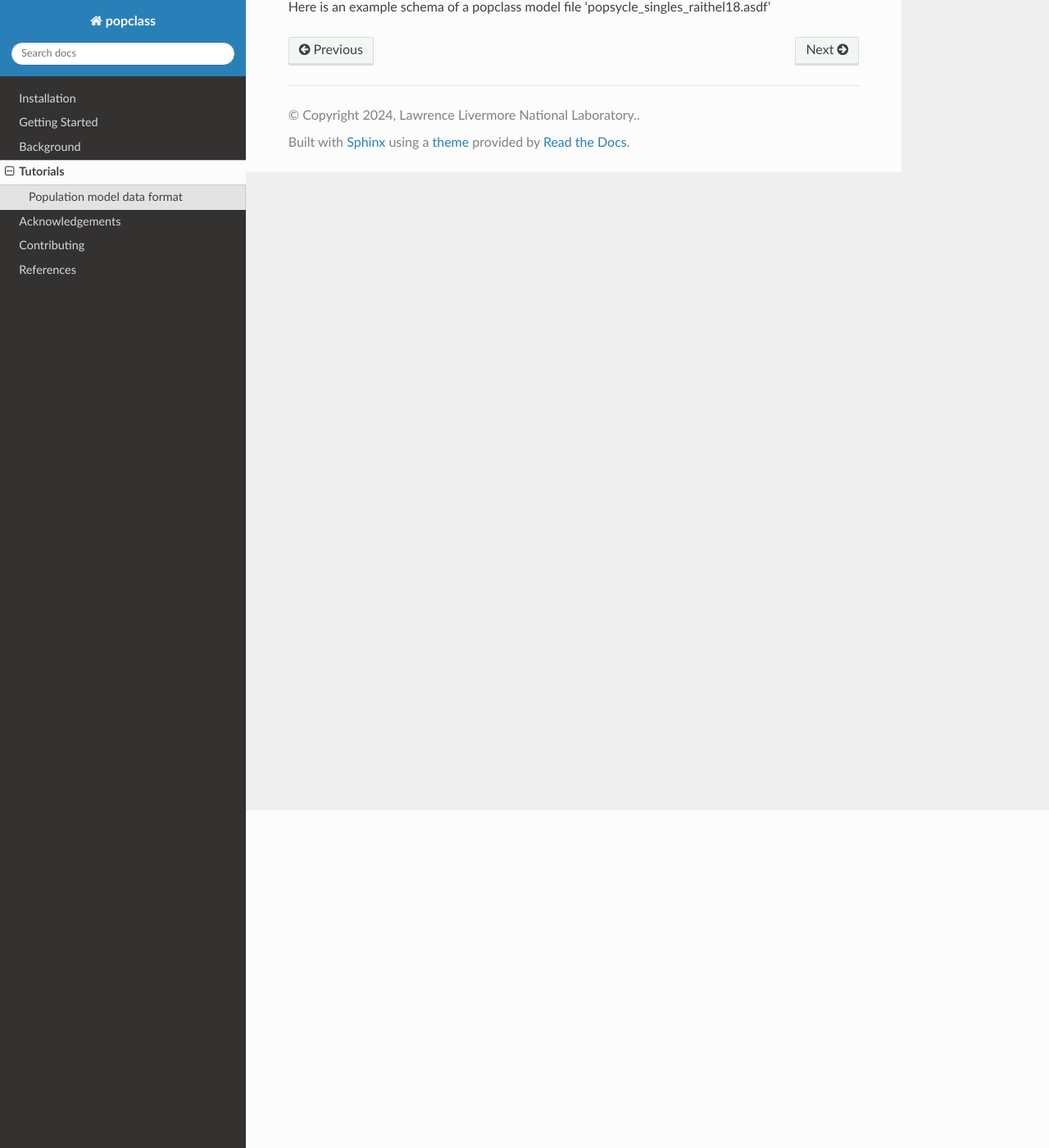
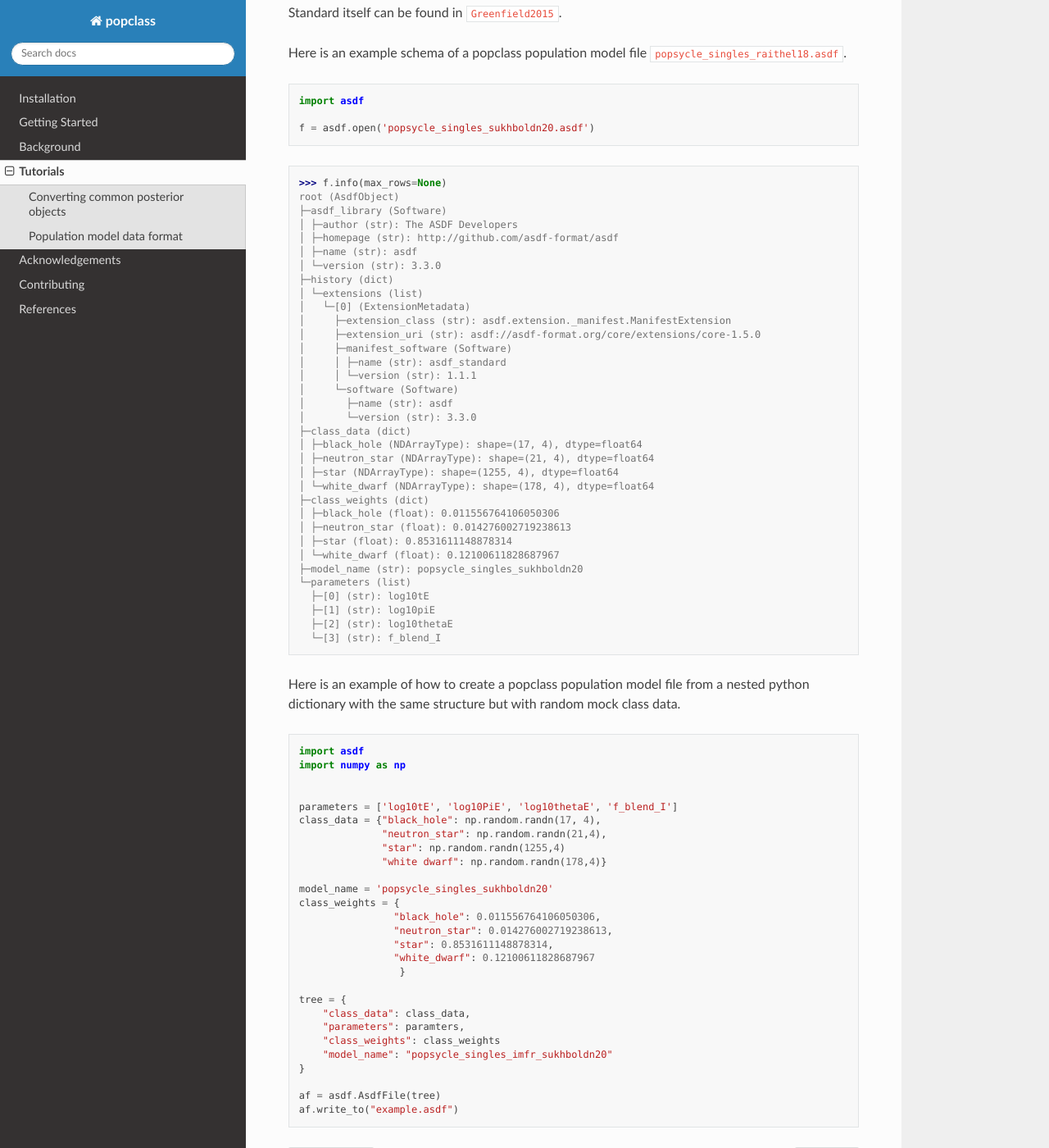
Before and after one commit to LLNL/popclass, a Sphinx documentation site: the page built from docs/source/tutorials.rst, in a window 1280 px wide and 1400 px high, scrolled down 412 px. Shown: the whole window at 82% size. Built offline with Sphinx 7.4.7 and the Read the Docs theme 2.0.0, drawn with Linux system fonts in a browser that asks for light colours; cross-references to code outside the pages are shown as plain code; some of the changed text lies outside the part shown.

Commit message:
data file example

```diff
--- a/docs/source/conf.py
+++ b/docs/source/conf.py
@@ -5,6 +5,10 @@
 
 # -- Project information -----------------------------------------------------
 # https://www.sphinx-doc.org/en/master/usage/configuration.html#project-information
+import sys
+import os
+
+sys.path.insert(0, os.path.abspath('../popclass'))
 
 project = 'popclass'
 copyright = '2024, Lawrence Livermore National Laboratory.'
@@ -14,7 +18,12 @@ release = '0.1'
 # -- General configuration ---------------------------------------------------
 # https://www.sphinx-doc.org/en/master/usage/configuration.html#general-configuration
 
-extensions = ['sphinx_rtd_theme','sphinx.ext.mathjax', 'sphinxcontrib.bibtex']
+extensions = ['sphinx_rtd_theme',
+              'sphinx.ext.mathjax',
+              'sphinxcontrib.bibtex',
+              'sphinx.ext.autodoc']
+
+
 bibtex_bibfiles = ['refs.bib']
 
 bibtex_reference_style = 'author_year'
--- a/docs/source/tutorials.rst
+++ b/docs/source/tutorials.rst
@@ -1,6 +1,12 @@
 =========
 Tutorials
 =========
+
+Converting common posterior objects
+-----------------------------------
+
+
+
 
 Population model data format
 ----------------------------
@@ -12,11 +18,81 @@ own population model and contributing it to popclass.
 popclass models can be saved in the ASDF (Advanced Scientific Data Format).
 This Python implementation of the ASDF Standard can be found
 `here <https://asdf.readthedocs.io/en/latest/>`_ and more information
-on the ASDF Standard itself can be found
-`here <https://asdf-standard.readthedocs.io/en/1.1.1/>`_
-and in :cite:`Greenfield2015`.
+on the ASDF Standard itself can be found in :cite:`Greenfield2015`.
 
-Here is an example schema of a popclass model file
-'popsycle_singles_raithel18.asdf'
+Here is an example schema of a popclass population model file
+:code:`popsycle_singles_raithel18.asdf`.
 
-.. code::
+.. code-block:: python
+
+    import asdf
+
+    f = asdf.open('popsycle_singles_sukhboldn20.asdf')
+>>> f.info(max_rows=None)
+root (AsdfObject)
+├─asdf_library (Software)
+│ ├─author (str): The ASDF Developers
+│ ├─homepage (str): http://github.com/asdf-format/asdf
+│ ├─name (str): asdf
+│ └─version (str): 3.3.0
+├─history (dict)
+│ └─extensions (list)
+│   └─[0] (ExtensionMetadata)
+│     ├─extension_class (str): asdf.extension._manifest.ManifestExtension
+│     ├─extension_uri (str): asdf://asdf-format.org/core/extensions/core-1.5.0
+│     ├─manifest_software (Software)
+│     │ ├─name (str): asdf_standard
+│     │ └─version (str): 1.1.1
+│     └─software (Software)
+│       ├─name (str): asdf
+│       └─version (str): 3.3.0
+├─class_data (dict)
+│ ├─black_hole (NDArrayType): shape=(17, 4), dtype=float64
+│ ├─neutron_star (NDArrayType): shape=(21, 4), dtype=float64
+│ ├─star (NDArrayType): shape=(1255, 4), dtype=float64
+│ └─white_dwarf (NDArrayType): shape=(178, 4), dtype=float64
+├─class_weights (dict)
+│ ├─black_hole (float): 0.011556764106050306
+│ ├─neutron_star (float): 0.014276002719238613
+│ ├─star (float): 0.8531611148878314
+│ └─white_dwarf (float): 0.12100611828687967
+├─model_name (str): popsycle_singles_sukhboldn20
+└─parameters (list)
+  ├─[0] (str): log10tE
+  ├─[1] (str): log10piE
+  ├─[2] (str): log10thetaE
+  └─[3] (str): f_blend_I
+
+Here is an example of how to create a popclass population model file
+from a nested python dictionary with the same structure but with random
+mock class data.
+
+.. code-block:: python
+
+    import asdf
+    import numpy as np
+
+
+    parameters = ['log10tE', 'log10PiE', 'log10thetaE', 'f_blend_I']
+    class_data = {"black_hole": np.random.randn(17, 4),
+                  "neutron_star": np.random.randn(21,4),
+                  "star": np.random.randn(1255,4)
+                  "white dwarf": np.random.randn(178,4)}
+
+    model_name = 'popsycle_singles_sukhboldn20'
+    class_weights = {
+                    "black_hole": 0.011556764106050306,
+                    "neutron_star": 0.014276002719238613,
+                    "star": 0.8531611148878314,
+                    "white_dwarf": 0.12100611828687967
+                     }
+
+    tree = {
+        "class_data": class_data,
+        "parameters": paramters,
+        "class_weights": class_weights
+        "model_name": "popsycle_singles_imfr_sukhboldn20"
+    }
+
+    af = asdf.AsdfFile(tree)
+    af.write_to("example.asdf")
```
Also changed, not shown: 1 other file.
